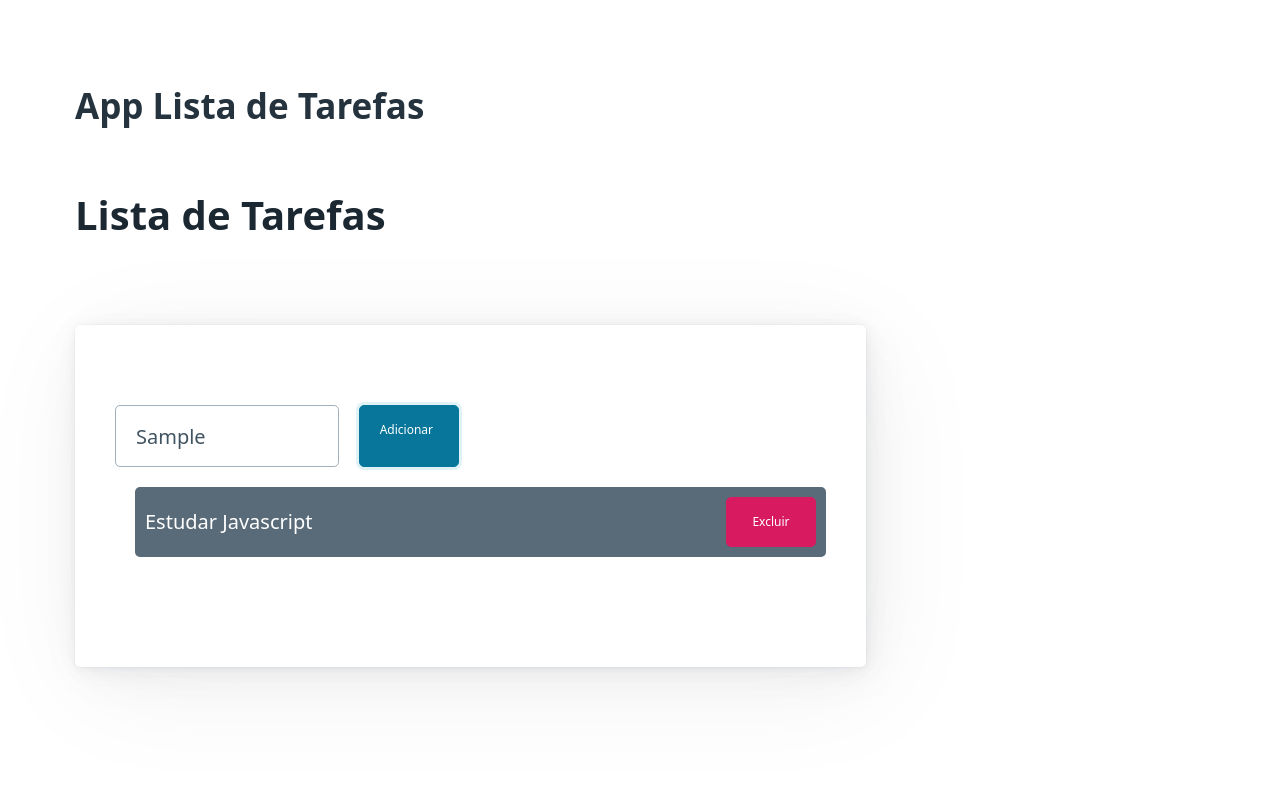
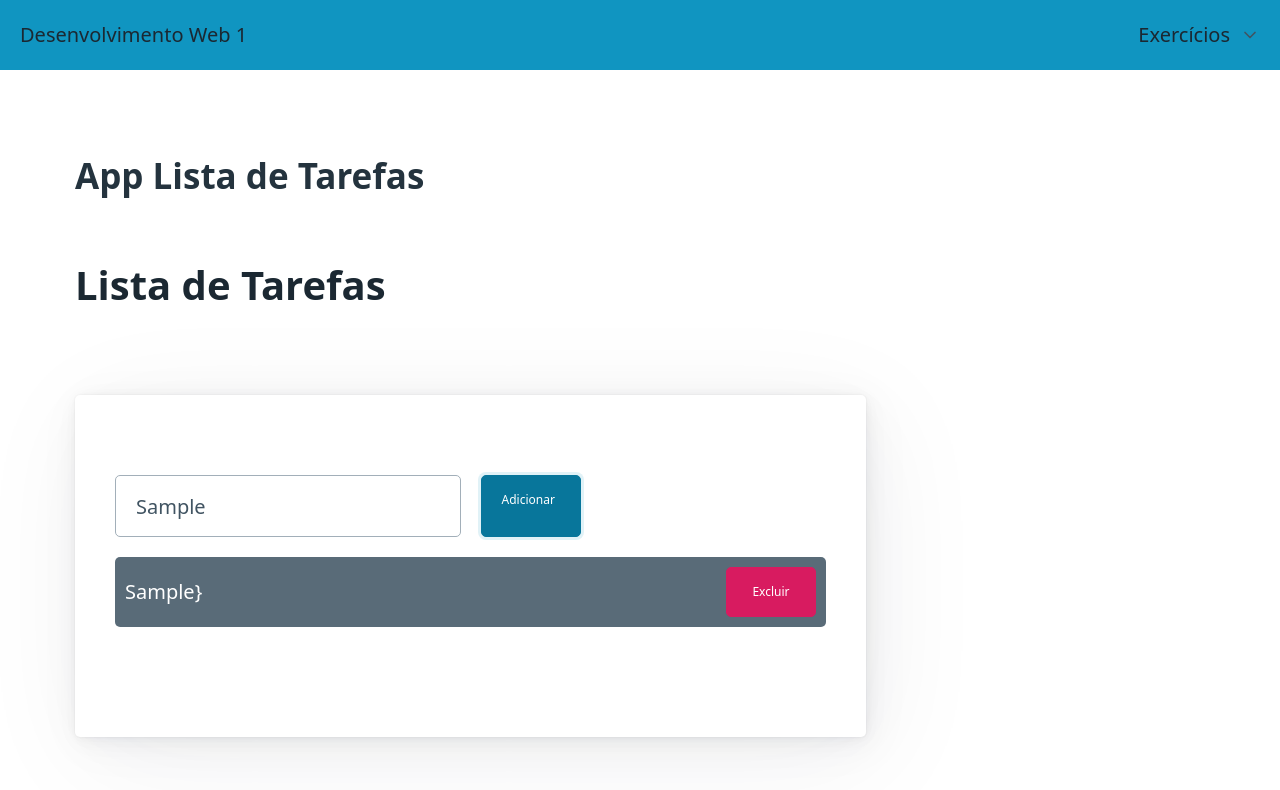
Before and after one commit to Sandra-Sedano/web1-atividades, a website built with Vite: page src/lista-tarefa.html in a window 1280 px wide. Both pictures are taken after typing "Sample" into the empty fields and a click on the button "Adicionar". Built offline with nearby package versions, Linux system fonts and the light colour scheme.

Commit message:
✨ funcionalidade: Adicionar tarefa

```diff
--- a/src/js/lista-tarefa.js
+++ b/src/js/lista-tarefa.js
@@ -1,13 +1,22 @@
 import './nav.js'
 import '../css/lista-tarefa.css'
 
-
-document.querySelector('lista-tarefas')
+/************************************* adidionar  ELEMENTO**************************************************** */
 
 
-/********************************EVENTO DE CLICK***************************************** */
-btn-adicionar.addEventListener('click',({
-}))
 
-/*************************************CRIAR ELEMENTO**************************************************** */
-document.createElement('tarefa')
+const inputNovaTarefa = document.querySelector('#input-nova-tarefa')
+const btnAdicionar = document.querySelector('#btn-adicionar')
+const listaTarefas = document.querySelector ('#lista-tarefas')
+
+btnAdicionar.addEventListener('click', function(){
+    let descricaoTarefa = inputNovaTarefa.value
+    const li = document.createElement('li')
+li.className = 'tarefa'
+li.innerHTML = `
+<div>${descricaoTarefa}} </div>
+<button class="btn-excluir">Excluir</button>
+`
+listaTarefas.appendChild(li)
+
+})
--- a/src/lista-tarefa.html
+++ b/src/lista-tarefa.html
@@ -21,19 +21,16 @@
             <div class="grid">
                 <input type="text" id="input-nova-tarefa" />
                 <button id="btn-adicionar">Adicionar</button>
-                <ul id="lista-tarefas"></ul>
+
             </div>
             <div>
                 <ul id="lista-tarefas">
-                    <li class="tarefa">
-                        <div>Estudar Javascript</div>
-                        <button class="btn-excluir">Excluir</button>
-                    </li>
+
                 </ul>
             </div>
         </article>
     </main>
-    <script type="module" src="./js/lista-tarefas.js"></script>
+    <script type="module" src="./js/lista-tarefa.js"></script>
 </body>
 
 </html>
```
